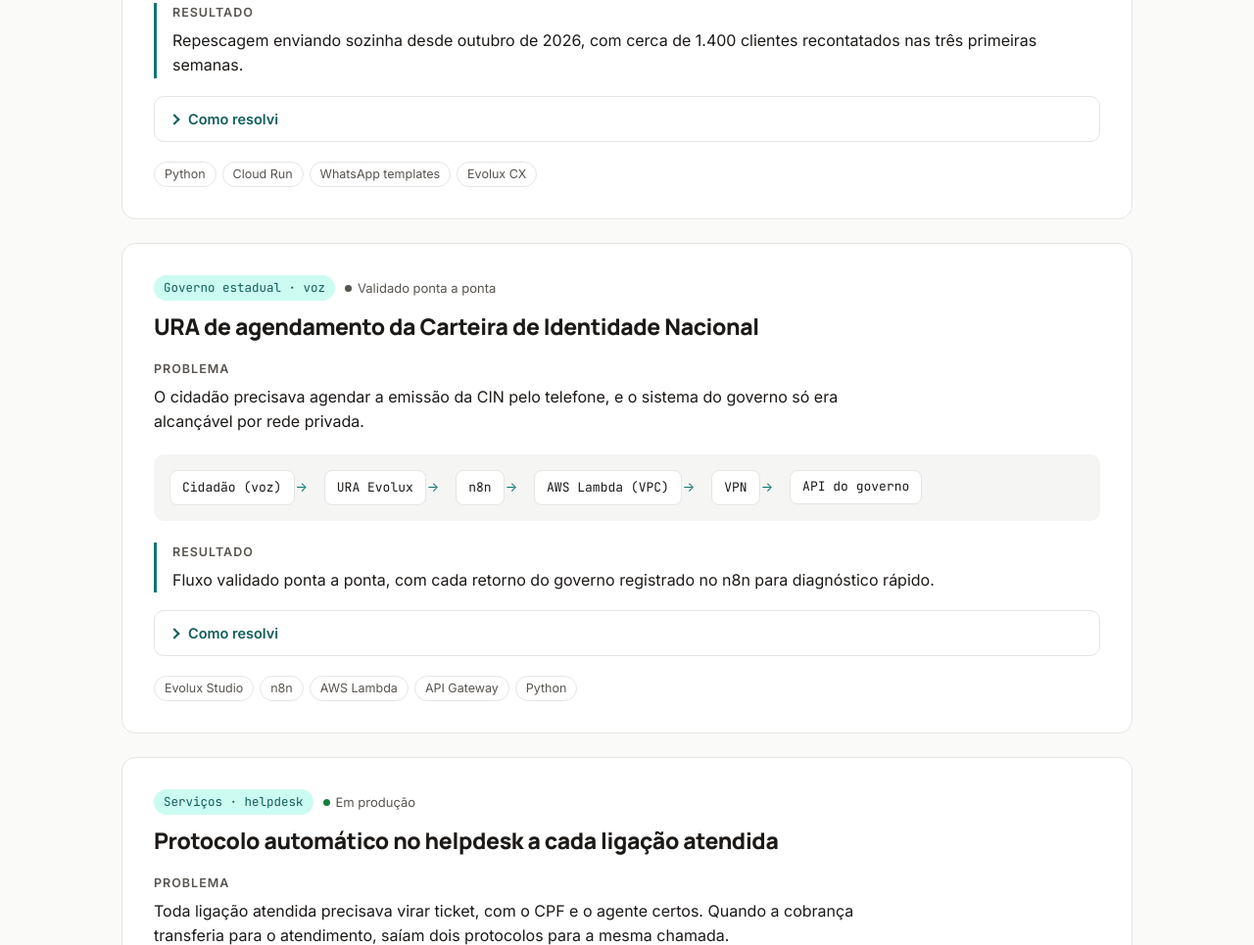
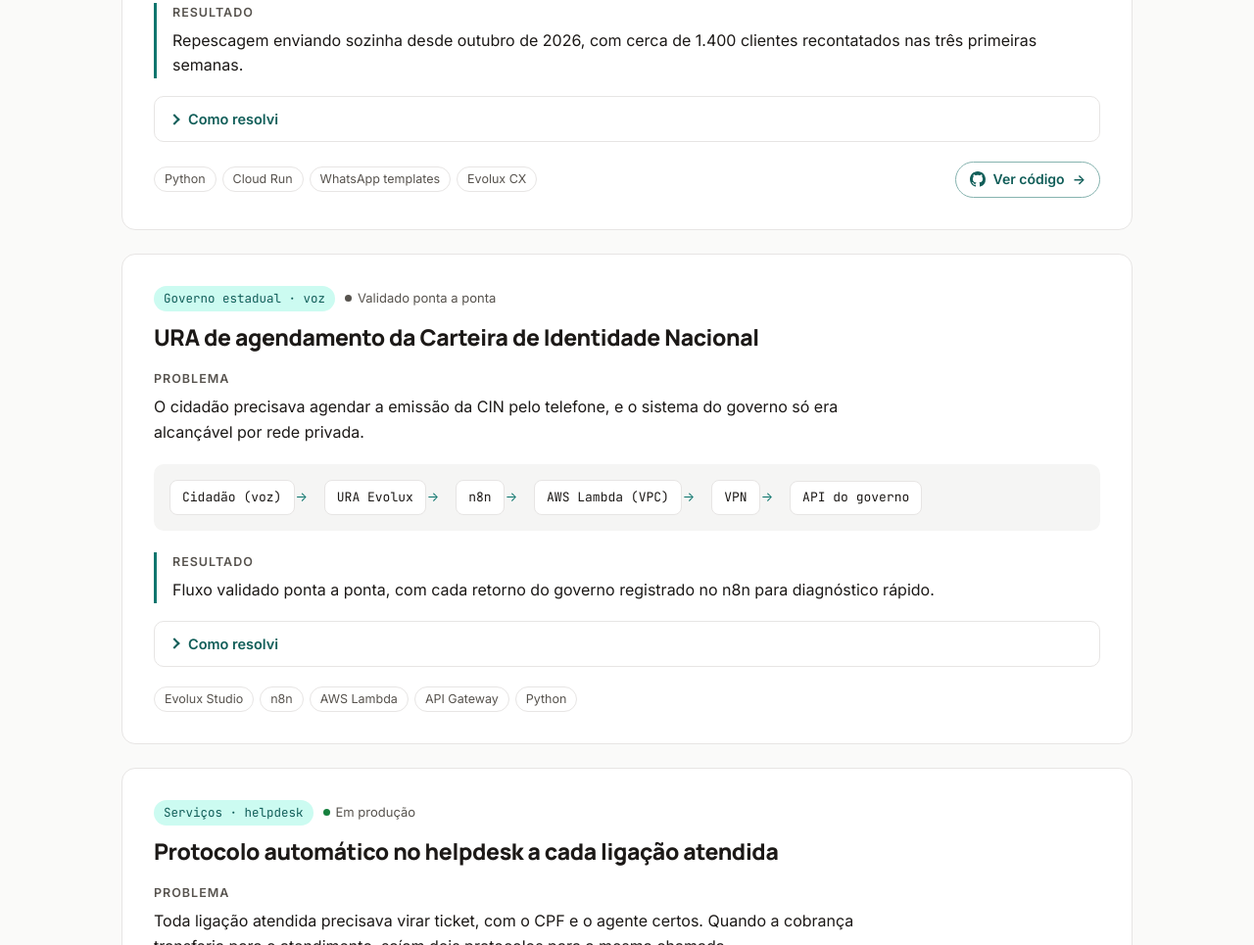
Before and after one commit to welisy/welisy.github.io, a plain HTML site: page index.html in a window 1280 px wide. Shown: the part 3227-4192 px from the top of the page at 98% size. Drawn offline with Linux system fonts and the light colour scheme.

Commit message:
Link 'Ver código' no case da janela de 24h
Co-Authored-By: Claude Opus 5.5 <noreply@anthropic.com>

```diff
--- a/index.html
+++ b/index.html
@@ -222,7 +222,13 @@
         (expirada, em alerta, aberta, respondida), além de anexo, fora de horário e fim de semana. As expiradas
         viram lista de assinantes de uma campanha de repescagem, que roda como job no Google Cloud Run.</p>
       </details>
-      <ul class="tags"><li>Python</li><li>Cloud Run</li><li>WhatsApp templates</li><li>Evolux CX</li></ul>
+      <div class="case-foot">
+        <ul class="tags"><li>Python</li><li>Cloud Run</li><li>WhatsApp templates</li><li>Evolux CX</li></ul>
+        <a class="code-link" href="https://github.com/welisy/repescagem-janela-24h" target="_blank" rel="noopener">
+          <svg viewBox="0 0 16 16" width="16" height="16" aria-hidden="true"><path fill="currentColor" d="M8 0C3.58 0 0 3.58 0 8c0 3.54 2.29 6.53 5.47 7.59.4.07.55-.17.55-.38 0-.19-.01-.82-.01-1.49-2.01.37-2.53-.49-2.69-.94-.09-.23-.48-.94-.82-1.13-.28-.15-.68-.52-.01-.53.63-.01 1.08.58 1.23.82.72 1.21 1.87.87 2.33.66.07-.52.28-.87.51-1.07-1.78-.2-3.64-.89-3.64-3.95 0-.87.31-1.59.82-2.15-.08-.2-.36-1.02.08-2.12 0 0 .67-.21 2.2.82.64-.18 1.32-.27 2-.27.68 0 1.36.09 2 .27 1.53-1.04 2.2-.82 2.2-.82.44 1.1.16 1.92.08 2.12.51.56.82 1.27.82 2.15 0 3.07-1.87 3.75-3.65 3.95.29.25.54.73.54 1.48 0 1.07-.01 1.93-.01 2.2 0 .21.15.46.55.38A8.01 8.01 0 0 0 16 8c0-4.42-3.58-8-8-8z"/></svg>
+          Ver código <span aria-hidden="true">→</span>
+        </a>
+      </div>
     </article>
 
     <!-- 5 -->
```
